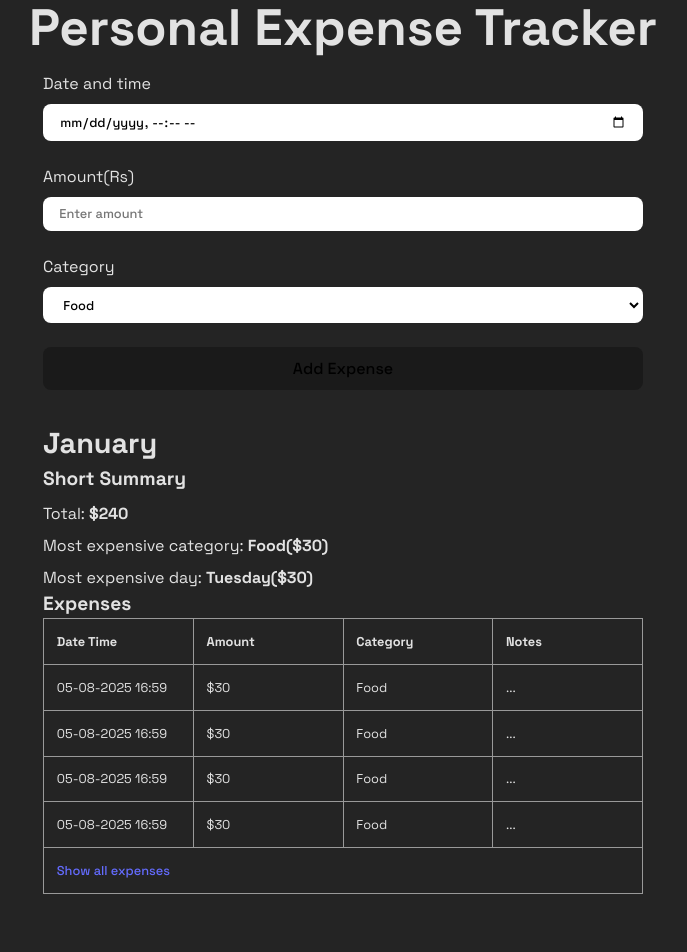
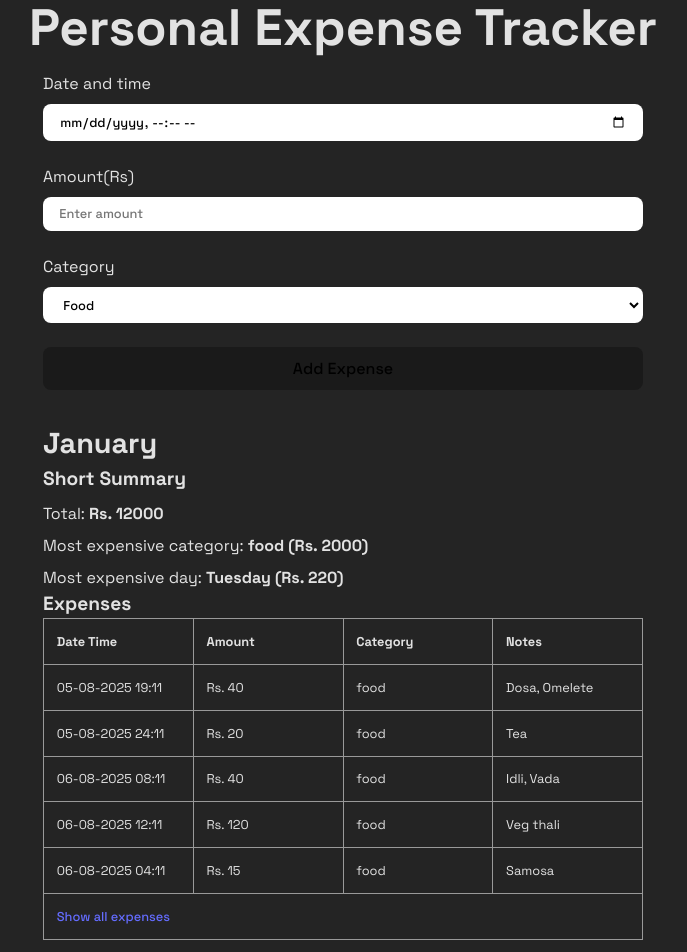
Before and after one commit to Arup3201/extracker, a React (Vite) app in the folder app/: page / in a window 1280 px wide. Shown: the top 952 px of the page, without its empty margins (297-984 px from the left). Before the commit the page ends 910 px from the top, so only its background shows below. Built offline with nearby package versions, Linux system fonts and the light colour scheme.

Commit message:
update: expense data structure for home page

```diff
--- a/app/src/pages/home.tsx
+++ b/app/src/pages/home.tsx
@@ -1,3 +1,98 @@
+const EXPENSE_MOCK_DATA = [
+  {
+    month: "January",
+    shortSummary: {
+      total: 12000,
+      category: {
+        name: "food",
+        total: 2000,
+      },
+      day: {
+        name: "Tuesday",
+        average: 220,
+      },
+    },
+    expenses: [
+      {
+        datetime: "05-08-2025 19:11",
+        amount: 40,
+        category: "food",
+        note: "Dosa, Omelete",
+      },
+      {
+        datetime: "05-08-2025 24:11",
+        amount: 20,
+        category: "food",
+        note: "Tea",
+      },
+      {
+        datetime: "06-08-2025 08:11",
+        amount: 40,
+        category: "food",
+        note: "Idli, Vada",
+      },
+      {
+        datetime: "06-08-2025 12:11",
+        amount: 120,
+        category: "food",
+        note: "Veg thali",
+      },
+      {
+        datetime: "06-08-2025 04:11",
+        amount: 15,
+        category: "food",
+        note: "Samosa",
+      },
+    ],
+  },
+  {
+    month: "February",
+    shortSummary: {
+      total: 12500,
+      category: {
+        name: "food",
+        total: 2500,
+      },
+      day: {
+        name: "Tuesday",
+        average: 280,
+      },
+    },
+    expenses: [
+      {
+        datetime: "05-08-2025 19:11",
+        amount: 40,
+        category: "food",
+        note: "Dosa, Omelete",
+      },
+      {
+        datetime: "05-08-2025 24:11",
+        amount: 20,
+        category: "food",
+        note: "Tea",
+      },
+      {
+        datetime: "06-08-2025 08:11",
+        amount: 40,
+        category: "food",
+        note: "Idli, Vada",
+      },
+      {
+        datetime: "06-08-2025 12:11",
+        amount: 120,
+        category: "food",
+        note: "Veg thali",
+      },
+      {
+        datetime: "06-08-2025 04:11",
+        amount: 15,
+        category: "food",
+        note: "Samosa",
+      },
+    ],
+  },
+];
+
 const HomePage = () => {
   return (
     <>
@@ -39,18 +134,28 @@ const HomePage = () => {
             <button>Add Expense</button>
           </form>
         </section>
+        {EXPENSE_MOCK_DATA.map((monthlyExpenseInfo) => {
+          return (
             <section>
-          <h2>January</h2>
+              <h2>{monthlyExpenseInfo.month}</h2>
               <div className="short-summary">
                 <h3>Short Summary</h3>
                 <span>
-              Total: <b>$240</b>
+                  Total: <b>Rs. {monthlyExpenseInfo.shortSummary.total}</b>
                 </span>
                 <span>
-              Most expensive category: <b>Food($30)</b>
+                  Most expensive category:{" "}
+                  <b>
+                    {monthlyExpenseInfo.shortSummary.category.name} (Rs.{" "}
+                    {monthlyExpenseInfo.shortSummary.category.total})
+                  </b>
                 </span>
                 <span>
-              Most expensive day: <b>Tuesday($30)</b>
+                  Most expensive day:{" "}
+                  <b>
+                    {monthlyExpenseInfo.shortSummary.day.name} (Rs.{" "}
+                    {monthlyExpenseInfo.shortSummary.day.average})
+                  </b>
                 </span>
               </div>
               <div>
@@ -65,39 +170,27 @@ const HomePage = () => {
                     </tr>
                   </thead>
                   <tbody>
+                    {monthlyExpenseInfo.expenses.map((dailyExpense) => (
                       <tr>
-                  <td>05-08-2025 16:59</td>
-                  <td>$30</td>
-                  <td>Food</td>
-                  <td>...</td>
+                        <td>{dailyExpense.datetime}</td>
+                        <td>Rs. {dailyExpense.amount}</td>
+                        <td>{dailyExpense.category}</td>
+                        <td>{dailyExpense.note}</td>
                       </tr>
-                <tr>
-                  <td>05-08-2025 16:59</td>
-                  <td>$30</td>
-                  <td>Food</td>
-                  <td>...</td>
-                </tr>
-                <tr>
-                  <td>05-08-2025 16:59</td>
-                  <td>$30</td>
-                  <td>Food</td>
-                  <td>...</td>
-                </tr>
-                <tr>
-                  <td>05-08-2025 16:59</td>
-                  <td>$30</td>
-                  <td>Food</td>
-                  <td>...</td>
-                </tr>
+                    ))}
                   </tbody>
                   <tfoot>
                     <tr>
-                  <td colSpan={4}><a>Show all expenses</a></td>
+                      <td colSpan={4}>
+                        <a>Show all expenses</a>
+                      </td>
                     </tr>
                   </tfoot>
                 </table>
               </div>
             </section>
+          );
+        })}
       </main>
     </>
   );
```
Lines whose indentation alone changed are shown as unchanged.
